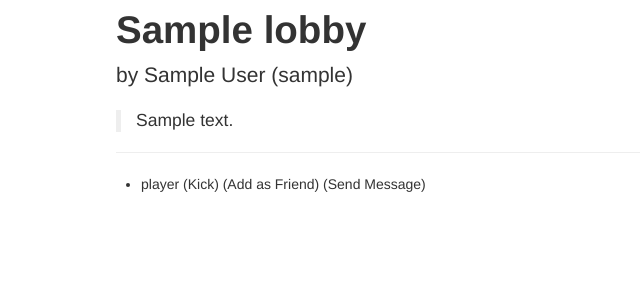
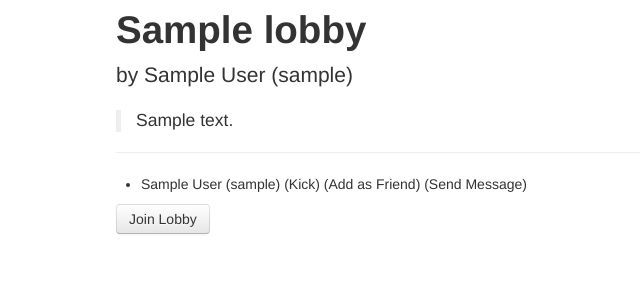
Before and after one commit to daemonfire300/unihd_geo, a Django app: template django_community/templates/lobbys/show.html in a window 1280 px wide. Shown: the top 300 px of the page, without its empty margins (12-652 px from the left). Run offline with Django 3.2, Linux system fonts and the light colour scheme; the template is opened without the code that fills it: values that come from a table or form of the project are taken from there, others are empty; tables that the repository leaves empty hold one stand-in row (values such as "Sample post"); parts of the project's set-up code (start-up, migrations or seed data) failed here and were passed over; some libraries are stand-ins or nearby versions.

Commit message:
Added "join" lobby, and ran into some big trouble as everytime if I work with multiple database contraints especially in python. Finally got it. Still some things to do, like leaving a lobby, and general lobby administration. But for now: gn8

```diff
--- a/django_community/templates/lobbys/show.html
+++ b/django_community/templates/lobbys/show.html
@@ -12,9 +12,15 @@
 	<div>
 		<ul>
 			{% for player in lobby.players.all %}
-			<li>player (Kick) (Add as Friend) (Send Message)</li>
+			<li>{{ player }} (Kick) (Add as Friend) (Send Message)</li>
 			{% endfor %}
 		</ul>
+		{% if user.get_lobby.id != lobby.id %}
+			<form method="POST" action="/lobby/{{ lobby.id }}/join/">
+				{% csrf_token %}
+				<button type="submit" class="btn">Join Lobby</button>
+			</form>
+		{% endif %}
 	</div>
 </div>
 {% endblock %}
--- a/django_community/urls.py
+++ b/django_community/urls.py
@@ -26,5 +26,6 @@ urlpatterns = patterns('',
     url(r'^lobby/create/$', 'lobbys.views.create'),
     url(r'^lobby/(?P<lobby_id>\d+)/$', 'lobbys.views.show'),
     url(r'^lobby/(?P<lobby_id>\d+)/list/$', 'lobbys.views.listplayers'),
+    url(r'^lobby/(?P<lobby_id>\d+)/join/$', 'lobbys.views.join'),
     #(r'^static/(?P<path>.*)$', 'django.views.static.serve'),
 )
--- a/lobbys/models.py
+++ b/lobbys/models.py
@@ -19,7 +19,7 @@ class FinishedLobby(models.Model):
 
 class Lobby(models.Model):
     owner = models.OneToOneField(UserProfile)
-    players = models.ManyToManyField(UserProfile, through='PlayersLobby', related_name='players+')
+    players = models.ManyToManyField(UserProfile, through='PlayersLobby', related_name="lobbies")
     title = models.CharField(max_length=128)
     description = models.CharField(max_length=250)
     max_players = models.SmallIntegerField(default=5)
--- a/member/models.py
+++ b/member/models.py
@@ -8,6 +8,14 @@ class UserProfile(models.Model):
     friends = models.ManyToManyField(User, through='Friendship', related_name='friends+')
     games_player = models.IntegerField(default=0)
     experience = models.BigIntegerField(default=0)
+
+    def get_lobby(self):
+        try:
+            lobbies = self.lobbies.all()
+            lobby = lobbies[0]
+            return lobby
+        except IndexError:
+            return False
 
     def __unicode__(self):
         return self.playername + " (%s)" % self.user.username
```
Also changed, not shown: lobbys/views.py (+20 -1 lines).
